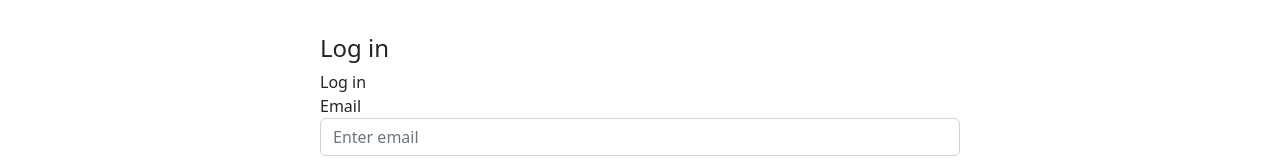
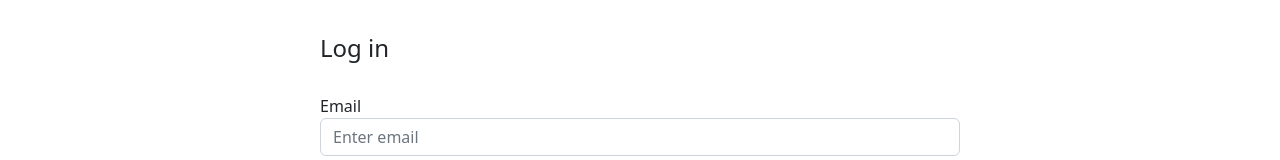
Before and after one commit to AuroraNewman/PackinUp, a React (Vite) app in the folder client/: page /login in a window 1280 px wide. Shown: the part 259-419 px from the top of the page. Built offline with nearby package versions, Linux system fonts and the light colour scheme.

Commit message:
modified route so logged out user are redirected if they try to access the logout route and logged in users are redirected from the login/register routes

```diff
--- a/client/src/App.jsx
+++ b/client/src/App.jsx
@@ -1,37 +1,41 @@
 import { useEffect, useState } from 'react';
-import { BrowserRouter as Router, Routes, Route, useNavigate } from 'react-router-dom';
+import { BrowserRouter as Router, Routes, Route, Navigate } from 'react-router-dom';
 import './App.css'
 import NavBar from './components/NavBar';
-
 import UserForm from './components/UserForm';
-UserForm
 
 const App = () => {
 
   const [loggedInUser, setLoggedInUser] = useState(null);
+  const [finishedCheckingLocalStorage, setFinishedCheckingLocalStorage] = useState(false);
 
   useEffect(() => {
 
     if (localStorage.getItem("loggedInUser")) {
       setLoggedInUser(JSON.parse(localStorage.getItem("loggedInUser")));
     }
+    setFinishedCheckingLocalStorage(true);
   }, [])
 
-  //  const navigate = useNavigate();
+  if (!finishedCheckingLocalStorage) {
+    return null;
+  }
 
   return (
       <Router>
         <div>
-          <NavBar loggedInUser={loggedInUser}/>
+          <NavBar loggedInUser={loggedInUser} setLoggedInUser={setLoggedInUser} />
           <main>
             {/* todo: only display welcome on landing page */}
             <h1>{loggedInUser !== null ? <h1>Welcome, {loggedInUser.username}</h1> : null}</h1>
-            {console.log(loggedInUser)}
             <Routes>
               <Route path="/" />
-              <Route path="/signup"  element={<UserForm mode="register" setLoggedInUser={setLoggedInUser}/>} />
-              <Route path="/login"  element={<UserForm mode="login" setLoggedInUser={setLoggedInUser}/>} />
-              <Route path="/logout"  element={<UserForm mode="logout" setLoggedInUser={setLoggedInUser}/>} />
+              {/* must be logged out */}
+              <Route path="/signup"  element={ loggedInUser !== null ? <Navigate to="/" /> : <UserForm mode="register" setLoggedInUser={setLoggedInUser}/>} />
+              <Route path="/login"  element={ loggedInUser !== null ? <Navigate to="/" /> : <UserForm mode="login" setLoggedInUser={setLoggedInUser}/>} />
+              {/* must be logged in */}
+              <Route path="/logout"  element={ loggedInUser===null ? <Navigate to="/" /> : <UserForm mode="logout" setLoggedInUser={setLoggedInUser}/>} />
+              {/* logged in state not necessary */}
               <Route path="/*" element={<div>invalid route try again heffalump</div>}/>
             </Routes>
           </main>
--- a/client/src/components/NavBar.jsx
+++ b/client/src/components/NavBar.jsx
@@ -5,7 +5,6 @@ import logo from '../assets/logo.png';
 const NavBar = ({ loggedInUser, setLoggedInUser }) => {
     return (
         <>
-
             <nav className="navbar fixed-top navbar-expand-sm navbar-light">
                 <NavLink className='navbar-brand' to='/'>
                     <img src={logo} alt='Packin Up Logo' width='60' />
--- a/client/src/components/UserForm.jsx
+++ b/client/src/components/UserForm.jsx
@@ -86,7 +86,7 @@ const UserForm = ({ mode, setLoggedInUser }) => {
                     <div className="col-6">
                         <h4>{mode === 'login' ? 'Log in' : 'Register'}</h4>
                         {error && <div className="alert alert-danger" role="alert">{error}</div>}
-                        <label htmlFor="user-form">{mode === 'login' ? 'Log in' : 'Register'}</label>
+                        <label htmlFor="user-form"></label>
                         <form onSubmit={handleSubmit}>
                             {mode === 'register' ?
                                 <div className="form-group">
```
